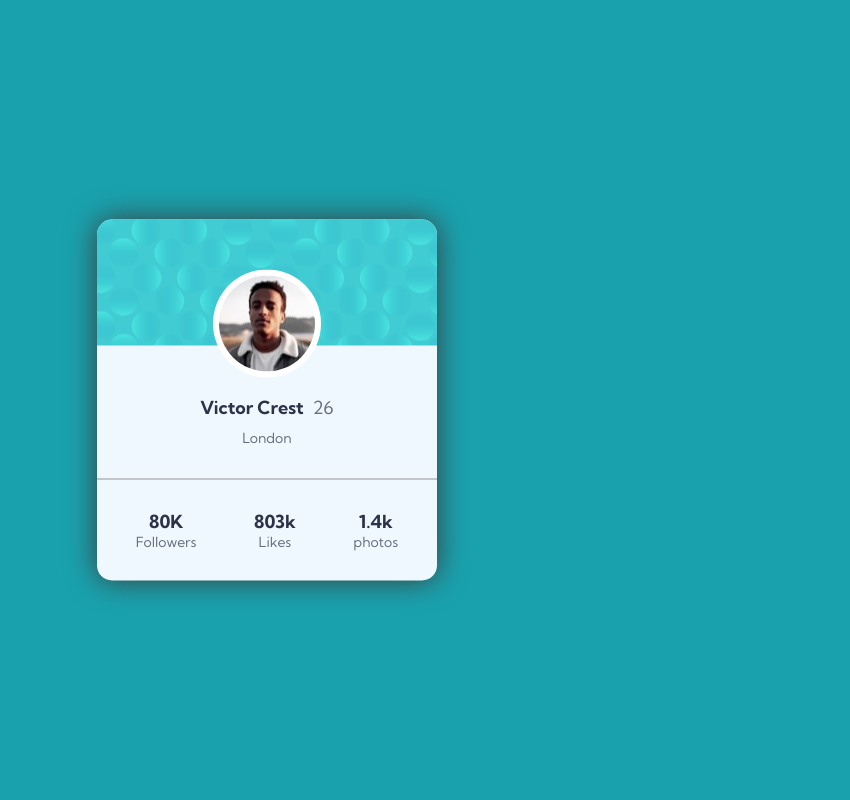
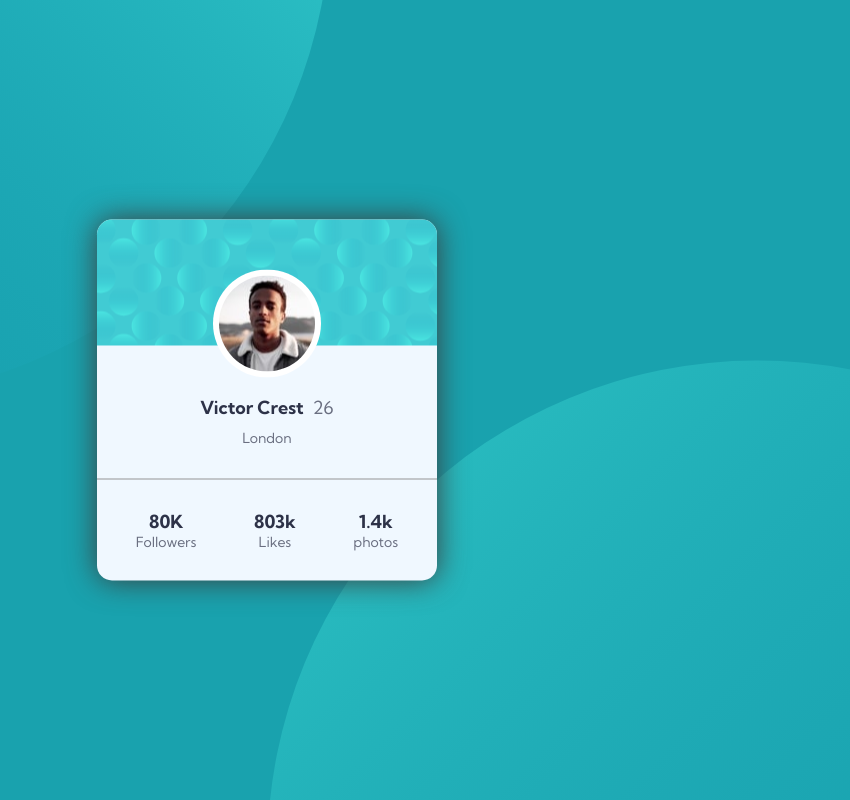
Before and after one commit to Adityathakur12/frontend-mentor-project, a plain HTML site: page project-3/profile-card-component-main/index.html in a window 1280 px wide. Shown: the whole page, without its empty margins (373-1223 px from the left). Drawn offline with Linux system fonts and the light colour scheme.

Commit message:
profile card component

```diff
--- a/project-3/profile-card-component-main/style.css
+++ b/project-3/profile-card-component-main/style.css
@@ -11,7 +11,10 @@
 body{
   background-color:hsl(185, 75%, 39%);
   font-family: 'Kumbh Sans', Courier, monospace;
-
+  background-image: url(images/bg-pattern-top.svg),  url(images/bg-pattern-bottom.svg);
+  background-repeat: no-repeat, no-repeat;
+  background-position: right 45vw bottom 50vh, left 50vw top 45vh ;
+  min-height: 100vh;
 }
 .contener{
     position: absolute;
```
